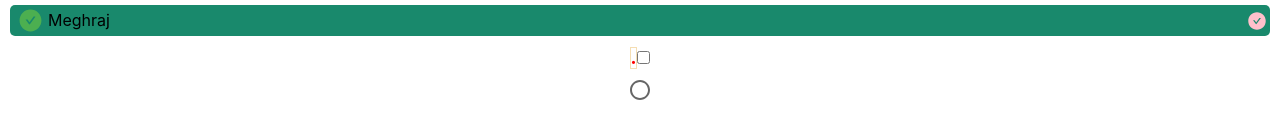
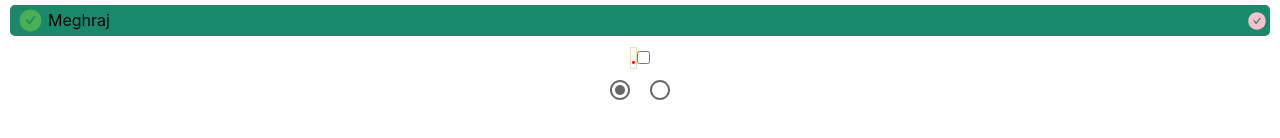
Before and after one commit to handsome-me/DashinglyUI, a React (Create React App) app: page / in a window 1280 px wide. Shown: the part 296-434 px from the top of the page. Built offline with nearby package versions, Linux system fonts and the light colour scheme.

Commit message:
radiobutton checked created -tested-

```diff
--- a/src/App.tsx
+++ b/src/App.tsx
@@ -1,4 +1,4 @@
-import React from 'react';
+import React, { useState } from 'react';
 import logo from './logo.svg';
 import './App.css';
 import Button from './Button/Button';
@@ -8,6 +8,7 @@ import Checkbox from './Checkbox/checkbox';
 import {AiFillExclamationCircle,AiFillCheckCircle} from 'react-icons/ai'
 import Radio from './RadioBox/radio';
 function App() {
+  const [selectedValue,setSelectedValue]=useState("a");
   console.log("icon",icon);
   return (
     <div className="App">
@@ -50,7 +51,15 @@ function App() {
 
      }} ></Checkbox>
 
-     <Radio></Radio>
+     <Radio onChange={(value:string)=>{
+        setSelectedValue(value);
+        return undefined;
+     }} value="a" checked={selectedValue=="a"}></Radio>
+      <Radio onChange={(value:string)=>{
+        console.log('onChagne',value);
+         setSelectedValue(value);
+        return undefined;
+     }} value="b" checked={selectedValue=="b"}></Radio>
     </div>
   );
 }
--- a/src/RadioBox/radio.tsx
+++ b/src/RadioBox/radio.tsx
@@ -1,7 +1,9 @@
-import React from 'react';
+import React, { SyntheticEvent, useState } from 'react';
 import PropTypes from 'prop-types';
 import { css } from '@emotion/css';
 import RadioButtonUncheckedIcon from '@mui/icons-material/RadioButtonUnchecked';
+import RadioButtonCheckedIcon from '@mui/icons-material/RadioButtonChecked';
+
 interface Props{
 
 }
@@ -66,16 +68,53 @@ const styleRadio=(type:typeof STYLE_TYPE)=>{
 
 }
 
-const radio = () => {
+interface PROPS{
+
+    checked:boolean,
+    onChange:(value:string)=>undefined,
+    value:string,
+    name?:string
+
+}
+
+
+
+const radio = ({
+    checked,
+    onChange,
+    value,
+    name
+
+}:PROPS)=> {
+
+    //NO need to mangage the state , parent will control
+    //const [_value,setValue]=useState(value);
+
+    const handleInputOnChange=(event:React.ChangeEvent<HTMLInputElement>)=>{
+
+       const {value="a"}= event.target;
+       event.preventDefault();
+       /*confuse here between (will onChange trigger event propogation, need to finf(i think NO))*/
+       //event.stopPropagation();
+       console.log('onChange',value);
+      onChange(value);
+
+    }
+
+    const icon=checked?<RadioButtonCheckedIcon/>:<RadioButtonUncheckedIcon/>;
+    console.log("---",checked,value);
     return (
         <span className={styleRadio("WrapperStyle")}>
-         <input className={styleRadio('inputStyle')}>
+         <input value={value} checked={checked} type="radio" onChange={handleInputOnChange} className={styleRadio('inputStyle')}>
          </input>
          <span className={styleRadio("svgWrapperStyle")}>
-             <RadioButtonUncheckedIcon ></RadioButtonUncheckedIcon>
+            {icon}
          </span>
         </span>
     );
+
+
+
 };
 
 radio.propTypes = {
```
